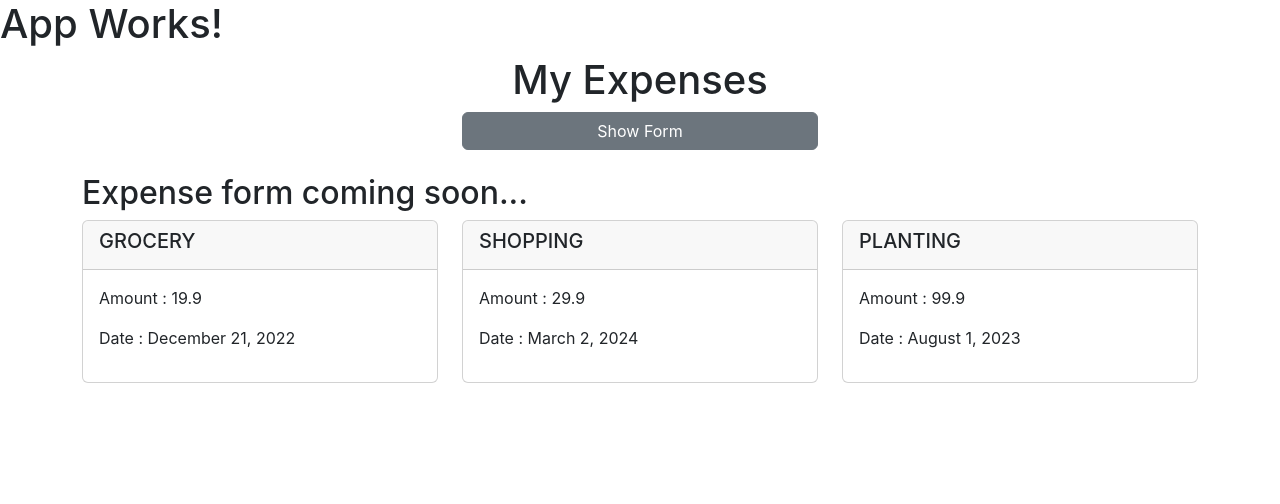
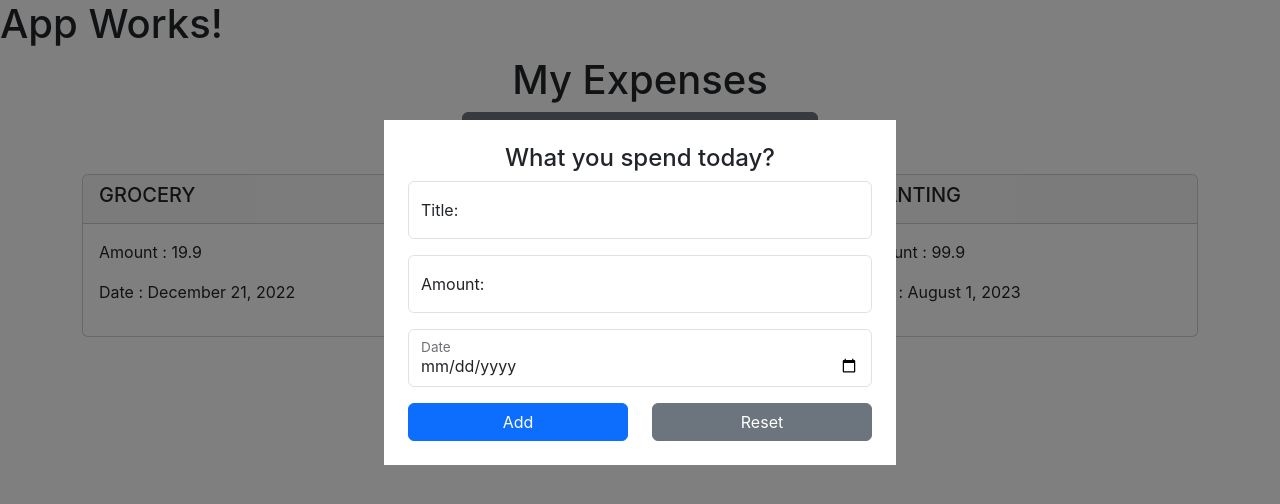
Before and after one commit to synergy2411/jun-24-react, a React (Create React App) app: page / in a window 1280 px wide. Both pictures are taken after a click on the button "Show Form". Shown: the top 504 px of the page. Built offline with nearby package versions, Linux system fonts and the light colour scheme.

Commit message:
add expense

```diff
--- /dev/null
+++ b/src/Components/Expenses/AddExpense/AddExpense.css
@@ -0,0 +1,20 @@
+.backdrop {
+  position: fixed;
+  background-color: rgba(0, 0, 0, 0.5);
+  left: 0;
+  top: 0;
+  width: 100vw;
+  height: 100vh;
+  z-index: 50;
+}
+
+.the-modal {
+  position: fixed;
+  background-color: #fff;
+  left: 30vw;
+  top: 15vh;
+  width: 40vw;
+  height: auto;
+  z-index: 70;
+  padding: 24px;
+}
--- a/src/Components/Expenses/AddExpense/AddExpense.jsx
+++ b/src/Components/Expenses/AddExpense/AddExpense.jsx
@@ -1,8 +1,68 @@
+import "./AddExpense.css";
+
 function AddExpense() {
   return (
-    <>
-      <h2>Expense form coming soon...</h2>
-    </>
+    <div className="backdrop">
+      <div className="the-modal">
+        <h4 className="text-center">What you spend today?</h4>
+        <form>
+          {/* title */}
+          <div className="form-floating mb-3">
+            <input
+              type="text"
+              className="form-control"
+              name="title"
+              id="title"
+              placeholder=""
+            />
+            <label htmlFor="title">Title:</label>
+          </div>
+
+          {/* amount */}
+          <div className="form-floating mb-3">
+            <input
+              type="number"
+              className="form-control"
+              name="amount"
+              id="amount"
+              placeholder=""
+              step="0.1"
+              min="0.5"
+            />
+            <label htmlFor="amount">Amount:</label>
+          </div>
+
+          {/* createdAt */}
+
+          <div className="form-floating mb-3">
+            <input
+              type="date"
+              className="form-control"
+              name="created-at"
+              id="created-at"
+              placeholder=""
+              min="2022-04-10"
+              max="2025-03-31"
+            />
+            <label htmlFor="created-at">Date</label>
+          </div>
+
+          {/* buttons */}
+          <div className="row">
+            <div className="col-6">
+              <div className="d-grid">
+                <button className="btn btn-primary">Add</button>
+              </div>
+            </div>
+            <div className="col-6">
+              <div className="d-grid">
+                <button className="btn btn-secondary">Reset</button>
+              </div>
+            </div>
+          </div>
+        </form>
+      </div>
+    </div>
   );
 }
 
--- a/src/Components/Expenses/ExpenseDate/ExpenseDate.jsx
+++ b/src/Components/Expenses/ExpenseDate/ExpenseDate.jsx
@@ -5,6 +5,7 @@ function ExpenseDate({ createdAt }) {
   const day = createdAt.toLocaleString("en-US", { day: "numeric" });
   const year = createdAt.getFullYear();
 
+  console.log("EXPENSE DATE");
   return (
     <p>
       Date : {month} {day}, {year}
--- a/src/Components/Expenses/ExpenseItem/ExpenseItem.jsx
+++ b/src/Components/Expenses/ExpenseItem/ExpenseItem.jsx
@@ -2,6 +2,7 @@ import PropTypes from "prop-types";
 import ExpenseDate from "../ExpenseDate/ExpenseDate";
 
 function ExpenseItem({ id, amount, title, createdAt }) {
+  console.log("EXPENSE ITEM");
   return (
     <div className="col-4">
       <div className="card">
```
